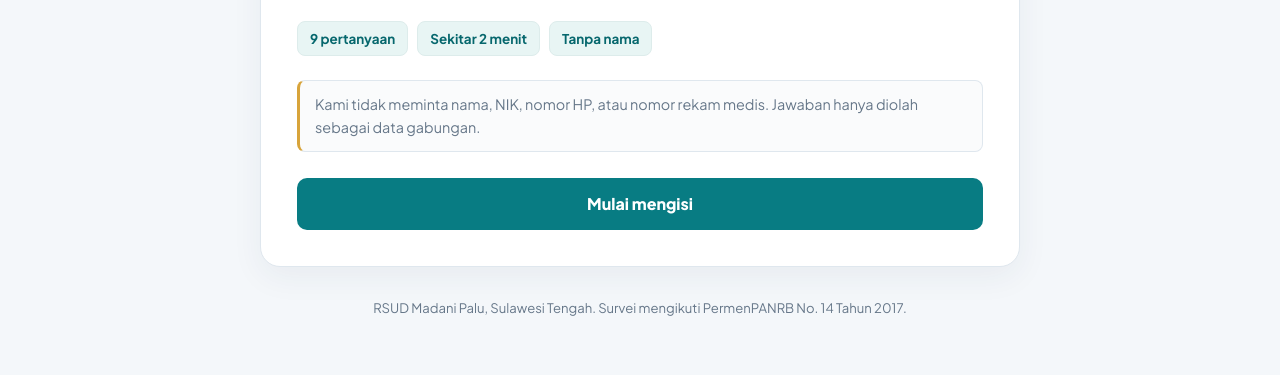
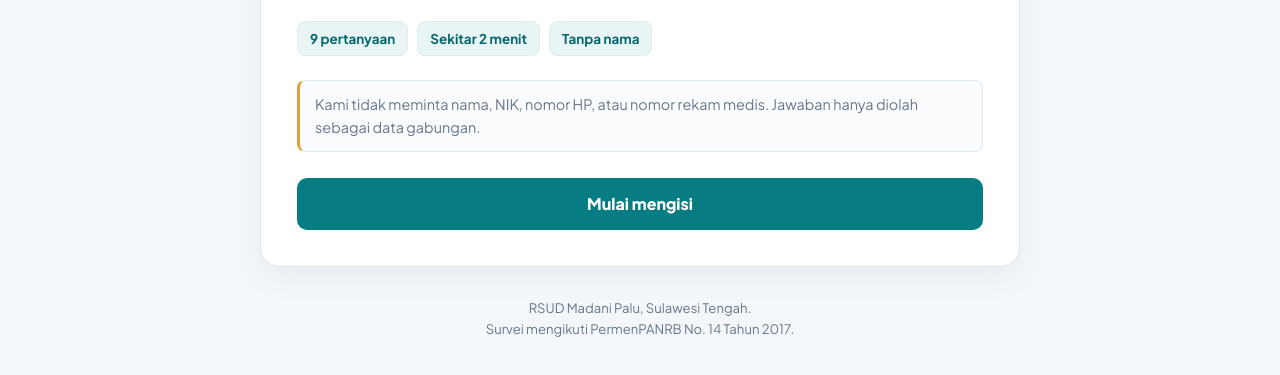
Before and after one commit to rsmadanipalu-cmd/survei26, a plain HTML site: page index.html in a window 1280 px wide. Shown: the part 317-692 px from the top of the page. Drawn offline with Linux system fonts and the light colour scheme.

Commit message:
Update index.html
perubahan footer

```diff
--- a/index.html
+++ b/index.html
@@ -480,7 +480,7 @@
   </section>
 </main>
 
-<footer class="kaki">RSUD Madani Palu, Sulawesi Tengah. Survei mengikuti PermenPANRB No. 14 Tahun 2017.</footer>
+<footer class="kaki">RSUD Madani Palu, Sulawesi Tengah.<br> Survei mengikuti PermenPANRB No. 14 Tahun 2017.</footer>
 
 <script>
 /* ============================================================
```
